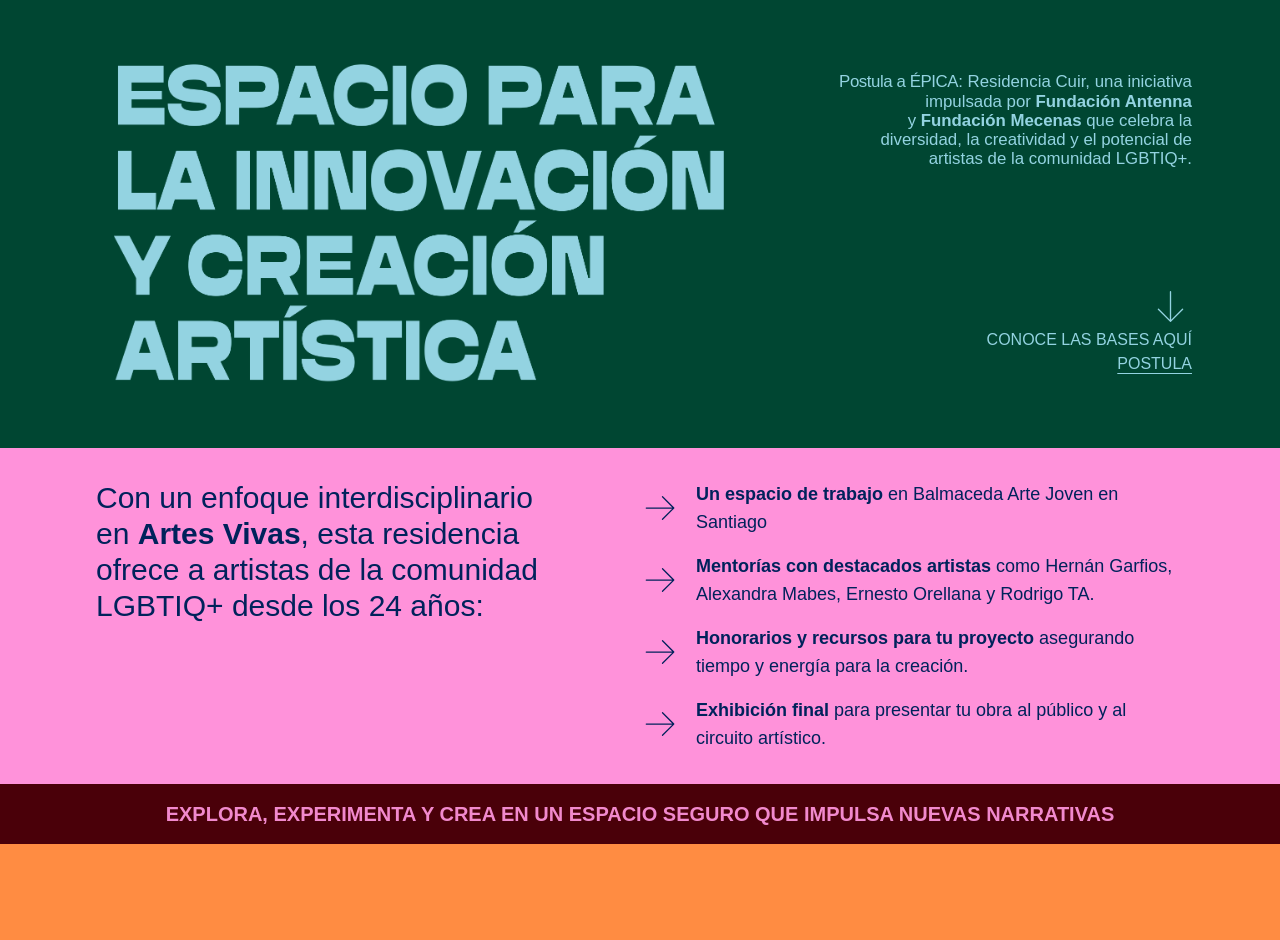
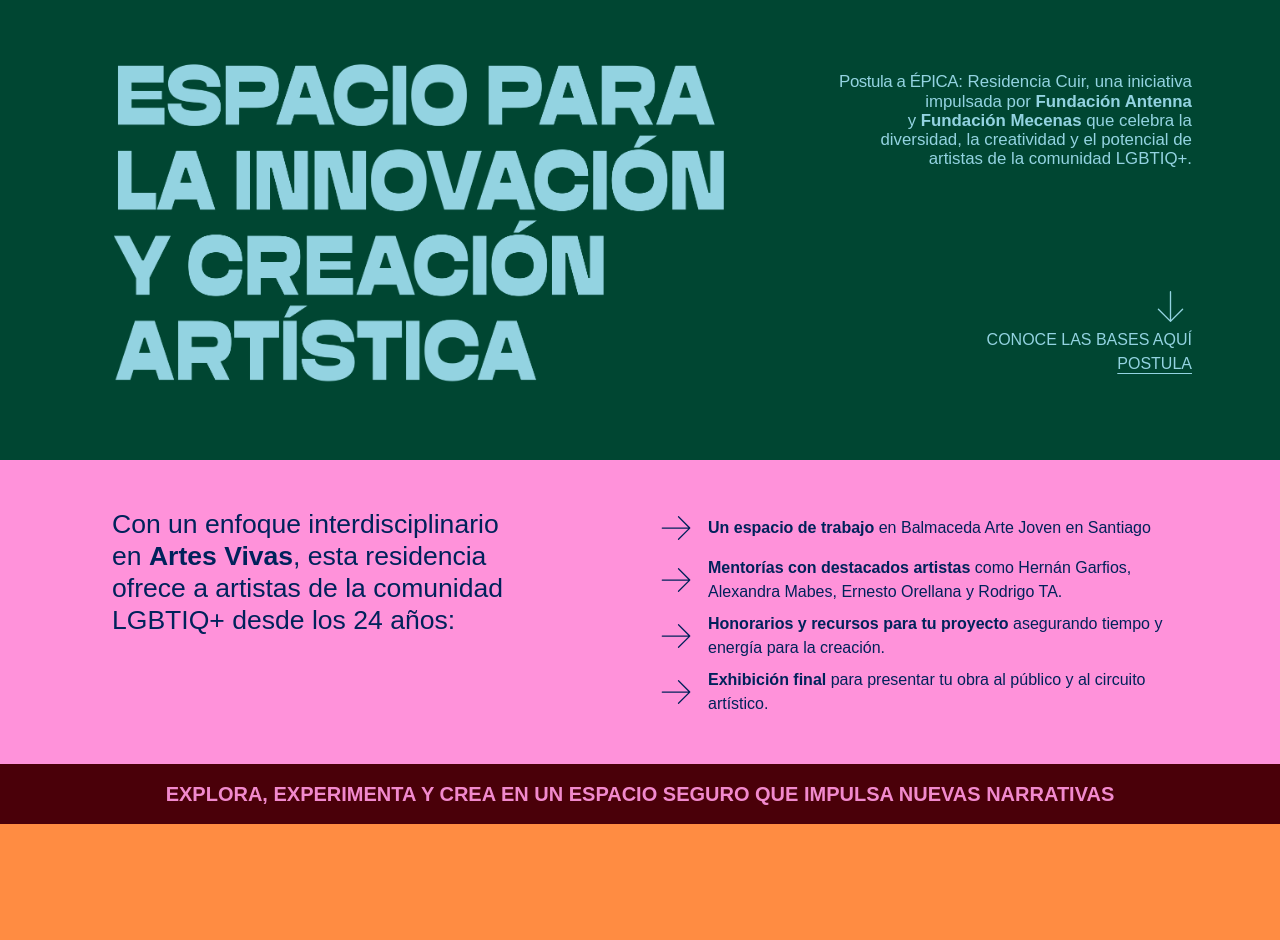
Before and after one commit to andystefano/web_epica, a Next.js app: page / in a window 1280 px wide. Shown: the part 507-1447 px from the top of the page. Built offline with nearby package versions, Linux system fonts and the light colour scheme; a web font is replaced by a local one.

Commit message:
update ok

```diff
--- a/src/app/sections/Section1.js
+++ b/src/app/sections/Section1.js
@@ -5,7 +5,7 @@
 export default function Section1() {
   return (
     <section className="bg-[#004632] cursor-[url('/img/cursor/section1I.png'),_auto]">
-      <div className="max-w-6xl mx-auto p-6">
+      <div className="max-w-6xl mx-auto p-6 pb-9">
         <div className="flex items-center gap-8" style={{
     marginTop: "1.91%",
     marginLeft: "1.7%"
--- a/src/app/sections/Section2.js
+++ b/src/app/sections/Section2.js
@@ -67,8 +67,8 @@
     <section className="bg-[#ff92da] cursor-[url('/img/cursor/section2I.png'),_auto]">
       {/* Asignamos el ref al contenedor para detectar la visibilidad */}
       <div className="max-w-6xl mx-auto flex p-8" ref={ref}>
-        <div className="w-[50%]">
-          <animated.div style={leftTextSpring} className="text-3xl text-[#00225b] font-mona font-extraligth">
+        <div className="w-[50%] p-4">
+          <animated.div style={leftTextSpring} className="text-[1.66rem] leading-[2rem] text-[#00225b] font-mona font-extraligth ">
             Con un enfoque interdisciplinario
             <br />
             en <span className="font-bold">Artes Vivas</span>, esta residencia
@@ -79,14 +79,14 @@
           </animated.div>
         </div>
 
-        <div className="w-[50%]">
+        <div className="w-[50%]  p-4 pr-3">
           <div>
-            <ul className="text-lg text-[#00225b] text-left space-y-4">
+            <ul className="text-[1rem] text-[#00225b] text-left space-y-2">
               {trail.map((props, index) => (
                 <animated.li
                   key={listItems[index].id}
                   style={props}
-                  className="grid grid-cols-[40px_1fr] items-center gap-4"
+                  className="grid grid-cols-[40px_1fr] items-center gap-3"
                 >
                   <PiArrowRightThin size={40} color="#00225b" />
                   {listItems[index].content}
```
